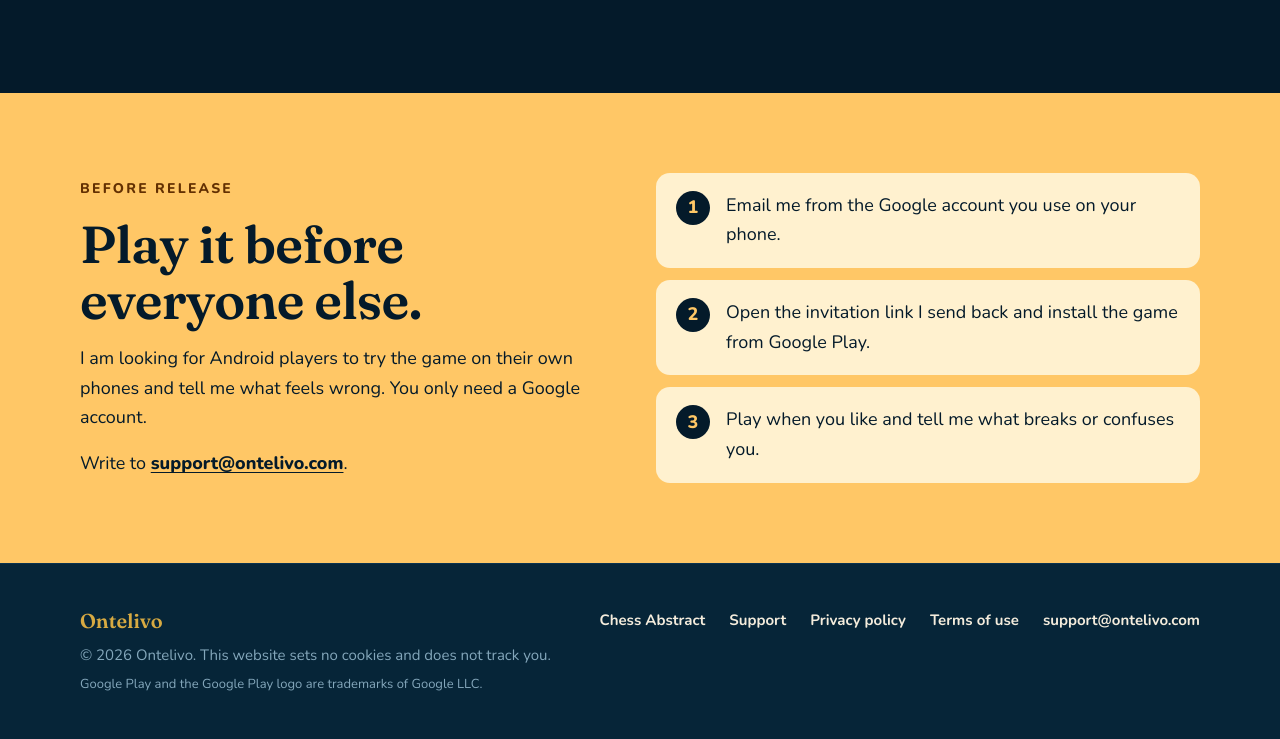
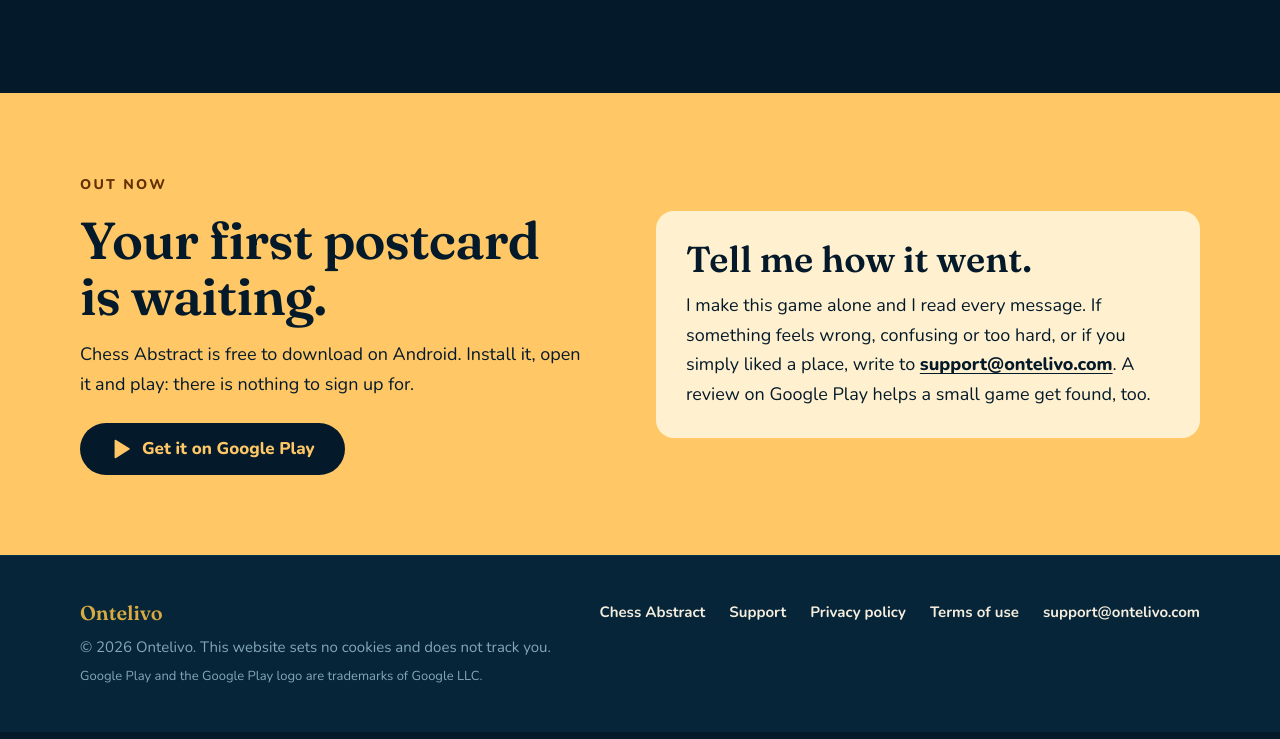
Before and after one commit to Ontelivo-Studio/ontelivo-studio.github.io, a plain HTML site: page index.html in a window 1280 px wide. Shown: the part 1886-2625 px from the top of the page. Drawn offline with Linux system fonts and the light colour scheme.

Commit message:
Game is live: Google Play button, drop coming-soon and tester call
Add Google Play link to nav, home hero, download band and game page; add installUrl to structured data; update sitemap and README.

Co-Authored-By: Claude Sonnet 5.5 <noreply@anthropic.com>
Claude-Session: https://claude.ai/code/session_01KDRZ83Wo8HZEwda9tEzBGe

```diff
--- a/index.html
+++ b/index.html
@@ -45,6 +45,7 @@
     <a href="/chess-abstract/">Chess Abstract</a>
     <a href="/chess-abstract/support/">Support</a>
     <a href="/#about">About</a>
+    <a class="nav-cta" href="https://play.google.com/store/apps/details?id=com.ontelivo.chessabstract" rel="noopener">Google Play</a>
   </nav>
 </div></header>
 <main id="main">
@@ -55,10 +56,10 @@
     <h1 class="h-xl">Travel the world <em class="accent">on a chessboard.</em></h1>
     <p class="lead">Chess Abstract is a chess puzzle game from Ontelivo: short puzzles, one small rule at a time, set in places you would like to visit.</p>
     <div class="hero-actions">
-      <a class="btn btn-primary" href="#test">Help test it</a>
+      <a class="btn btn-primary btn-play" href="https://play.google.com/store/apps/details?id=com.ontelivo.chessabstract" rel="noopener"><svg class="play-ico" width="22" height="22" viewBox="0 0 24 24" aria-hidden="true"><path fill="currentColor" d="M5 2.6v18.8c0 .6.7 1 1.2.6l15-9.4c.5-.3.5-1 0-1.3L6.2 2c-.5-.3-1.200 0-1.200.6z"/></svg><span>Get it on Google Play</span></a>
       <a class="btn btn-ghost" href="/chess-abstract/">See the game</a>
     </div>
-    <p class="hero-note">Coming soon to Google Play for Android.</p>
+    <p class="hero-note">Out now on Android · Free to download · No account</p>
   </div>
   <div class="scene-wrap">
     <div class="scene s1" role="img" aria-label="Three illustrated postcards standing on a chessboard at night: a snow-covered stone knight above a frozen Alpine lake, a Venice canal under the moon, and a sunset over a bay with bunting of chess pawns">
@@ -92,18 +93,17 @@
   </div>
 </div></div></section>
 
-<section class="tester" id="test"><div class="wrap">
+<section class="tester" id="play"><div class="wrap">
   <div class="left">
-    <p class="eyebrow">Before release</p>
-    <h2 class="h-l">Play it before everyone else.</h2>
-    <p>I am looking for Android players to try the game on their own phones and tell me what feels wrong. You only need a Google account.</p>
-    <p>Write to <a class="mail" href="mailto:support@ontelivo.com?subject=I%20want%20to%20test%20Chess%20Abstract">support@ontelivo.com</a>.</p>
+    <p class="eyebrow">Out now</p>
+    <h2 class="h-l">Your first postcard is waiting.</h2>
+    <p>Chess Abstract is free to download on Android. Install it, open it and play: there is nothing to sign up for.</p>
+    <div class="hero-actions"><a class="btn btn-dark btn-play" href="https://play.google.com/store/apps/details?id=com.ontelivo.chessabstract" rel="noopener"><svg class="play-ico" width="22" height="22" viewBox="0 0 24 24" aria-hidden="true"><path fill="currentColor" d="M5 2.6v18.8c0 .6.7 1 1.2.6l15-9.4c.5-.3.5-1 0-1.3L6.2 2c-.5-.3-1.200 0-1.200.6z"/></svg><span>Get it on Google Play</span></a></div>
   </div>
-  <ol class="right">
-    <li><span>Email me from the Google account you use on your phone.</span></li>
-    <li><span>Open the invitation link I send back and install the game from Google Play.</span></li>
-    <li><span>Play when you like and tell me what breaks or confuses you.</span></li>
-  </ol>
+  <div class="right box">
+    <h3 class="h-m">Tell me how it went.</h3>
+    <p>I make this game alone and I read every message. If something feels wrong, confusing or too hard, or if you simply liked a place, write to <a class="mail" href="mailto:support@ontelivo.com">support@ontelivo.com</a>. A review on Google Play helps a small game get found, too.</p>
+  </div>
 </div></section>
 
 </main>
--- a/sitemap.xml
+++ b/sitemap.xml
@@ -1,7 +1,7 @@
 <?xml version="1.0" encoding="UTF-8"?>
 <urlset xmlns="http://www.sitemaps.org/schemas/sitemap/0.9">
-  <url><loc>https://ontelivo.com/</loc><lastmod>2026-11-05</lastmod></url>
-  <url><loc>https://ontelivo.com/chess-abstract/</loc><lastmod>2026-11-05</lastmod></url>
+  <url><loc>https://ontelivo.com/</loc><lastmod>2026-11-26</lastmod></url>
+  <url><loc>https://ontelivo.com/chess-abstract/</loc><lastmod>2026-11-26</lastmod></url>
   <url><loc>https://ontelivo.com/chess-abstract/support/</loc><lastmod>2026-11-24</lastmod></url>
   <url><loc>https://ontelivo.com/chess-abstract/privacy/</loc><lastmod>2026-11-24</lastmod></url>
   <url><loc>https://ontelivo.com/chess-abstract/terms/</loc><lastmod>2026-11-23</lastmod></url>
--- a/style.css
+++ b/style.css
@@ -47,6 +47,8 @@ body.paper .brand .word { color: var(--fg); }
 .nav { display: flex; flex-wrap: wrap; align-items: center; gap: 4px 26px; font-size: 16px; font-weight: 700; }
 .nav a { color: var(--fg); text-decoration: none; padding: 8px 0; }
 .nav a:hover { text-decoration: underline; text-underline-offset: 6px; }
+.nav a.nav-cta { padding: 8px 18px; border-radius: 999px; background: var(--lamp); color: var(--night); }
+.nav a.nav-cta:hover { background: #fff1cf; text-decoration: none; }
 .nav a[aria-current="page"] { color: var(--link); text-decoration: underline; text-underline-offset: 6px; text-decoration-thickness: 2px; }
 
 /* buttons */
@@ -55,7 +57,10 @@ body.paper .brand .word { color: var(--fg); }
 .btn-primary:hover { background: #fff1cf; }
 .btn-ghost { border-color: var(--rim); color: var(--fg); }
 .btn-ghost:hover { background: var(--well); }
-.btn-static { background: var(--well); color: var(--cream); border-color: var(--rim); cursor: default; }
+.btn-play { gap: 10px; }
+.btn-play .play-ico { flex: none; }
+.btn-dark { background: var(--night); color: var(--lamp); }
+.btn-dark:hover { background: var(--well); }
 
 /* type */
 .eyebrow { font-size: 14px; font-weight: 800; letter-spacing: 0.16em; text-transform: uppercase; color: var(--soft); }
@@ -107,9 +112,8 @@ em.accent { font-family: var(--display); font-style: italic; font-weight: 400; c
 .tester .left { flex: 1 1 380px; min-width: 0; display: flex; flex-direction: column; gap: 16px; }
 .tester .left p { max-width: 30em; }
 .tester a.mail { font-weight: 800; color: var(--night); overflow-wrap: anywhere; }
-.tester .right { flex: 1 1 420px; min-width: 0; margin: 0; padding: 0; list-style: none; display: flex; flex-direction: column; gap: 12px; counter-reset: step; }
-.tester .right li { counter-increment: step; display: flex; gap: 16px; align-items: flex-start; padding: 18px 20px; border-radius: 14px; background: #fff1cf; }
-.tester .right li::before { content: counter(step); flex: none; width: 34px; height: 34px; border-radius: 50%; background: var(--night); color: var(--lamp); display: grid; place-items: center; font-weight: 800; }
+.tester .right { flex: 1 1 420px; min-width: 0; padding: 28px 30px; border-radius: 18px; background: #fff1cf; display: flex; flex-direction: column; gap: 12px; }
+.tester .hero-actions { margin-top: 8px; }
 
 /* game page */
 .gamehead .wrap { display: flex; flex-wrap: wrap; align-items: center; gap: 56px 72px; padding-top: 72px; padding-bottom: 88px; }
```
Also changed, not shown: 404.html (+1 -0 lines), chess-abstract/index.html (+16 -6 lines), chess-abstract/privacy/index.html (+1 -0 lines), chess-abstract/support/index.html (+1 -0 lines), chess-abstract/terms/index.html (+1 -0 lines), 1 other file.
